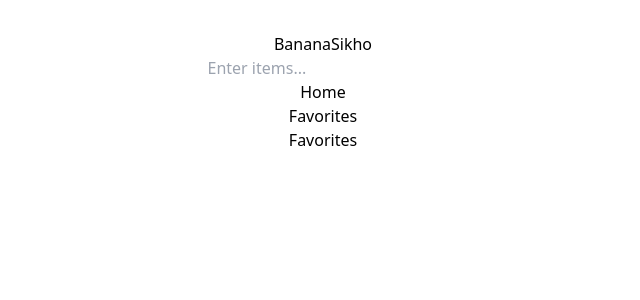
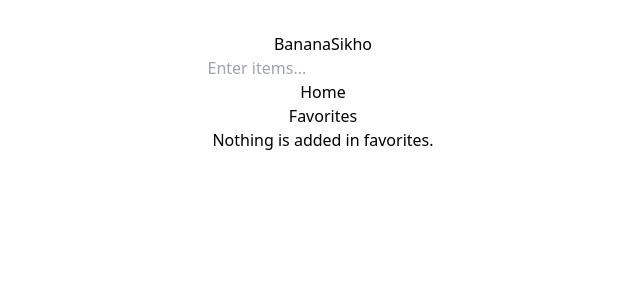
Before and after one commit to VishalKumar22/BananaSikho, a React (Vite) app: page /favorites in a window 1280 px wide. Shown: the top 300 px of the page, without its empty margins (317-957 px from the left). Built offline with nearby package versions, Linux system fonts and the light colour scheme.

Commit message:
Add Favorites Page

```diff
--- a/src/pages/favorites/Favorites.jsx
+++ b/src/pages/favorites/Favorites.jsx
@@ -1,8 +1,25 @@
-import React from 'react'
+import React, { useContext } from 'react'
+import RecipeItem from '../../components/recipeitem/RecipeItem'
+import { GlobalContext } from '../../context/Context'
 
 const Favorites = () => {
+  const {favoritesList} = useContext(GlobalContext)
+
   return (
-    <div>Favorites</div>
+    <div className='py-8 container mx-auto flex flex-wrap justify-center gap-10'>
+      {
+        favoritesList && favoritesList.length > 0 ?
+        favoritesList.map((item) => <RecipeItem item = {item}/>)
+
+        : <div>
+          <p className='lg-text-4xl text-xl text-center text-black font-extrabold'>
+            Nothing is added in favorites.
+            </p>
+        </div>
+      }
+
+
+    </div>
   )
 }
 
```
